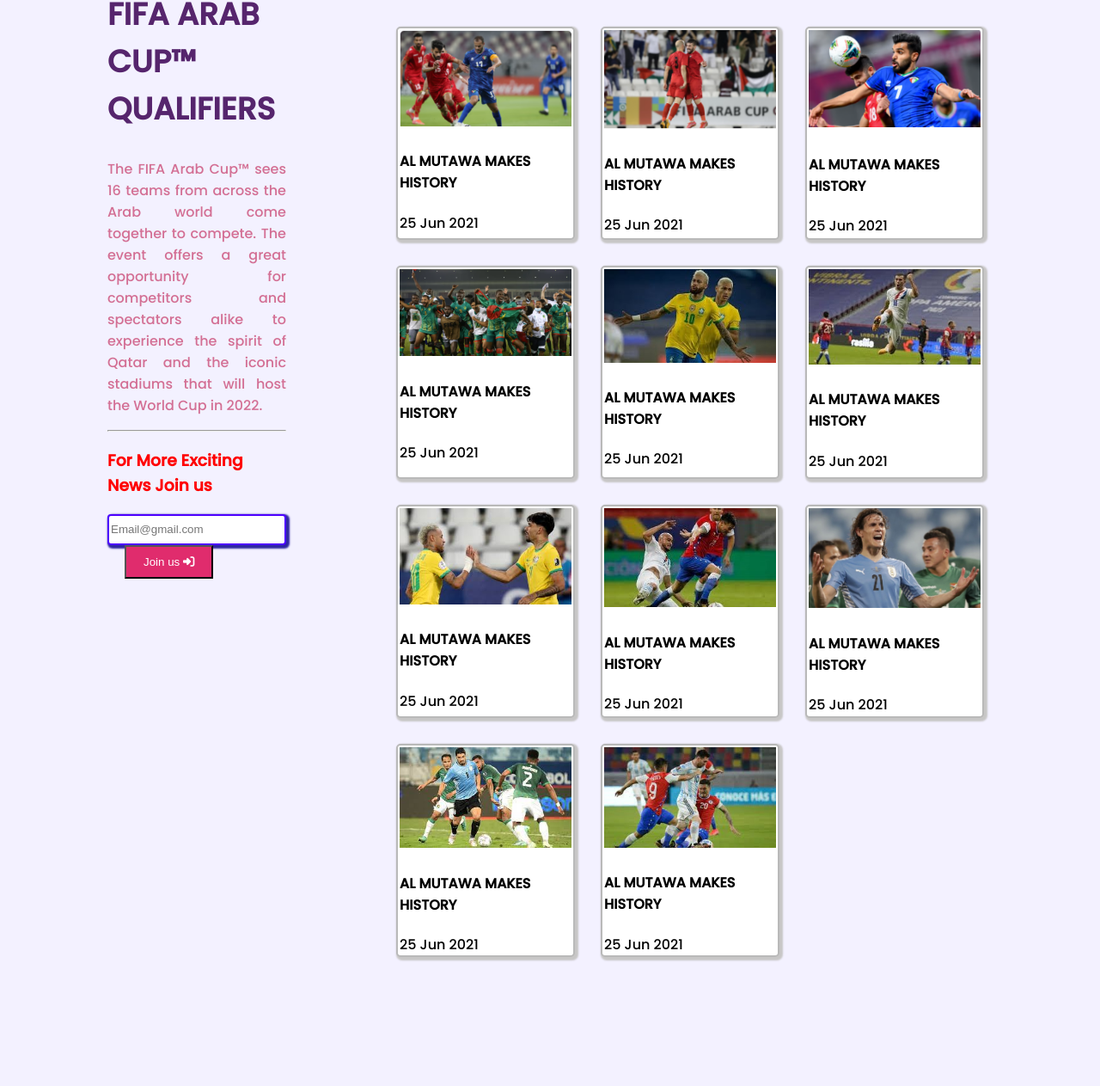
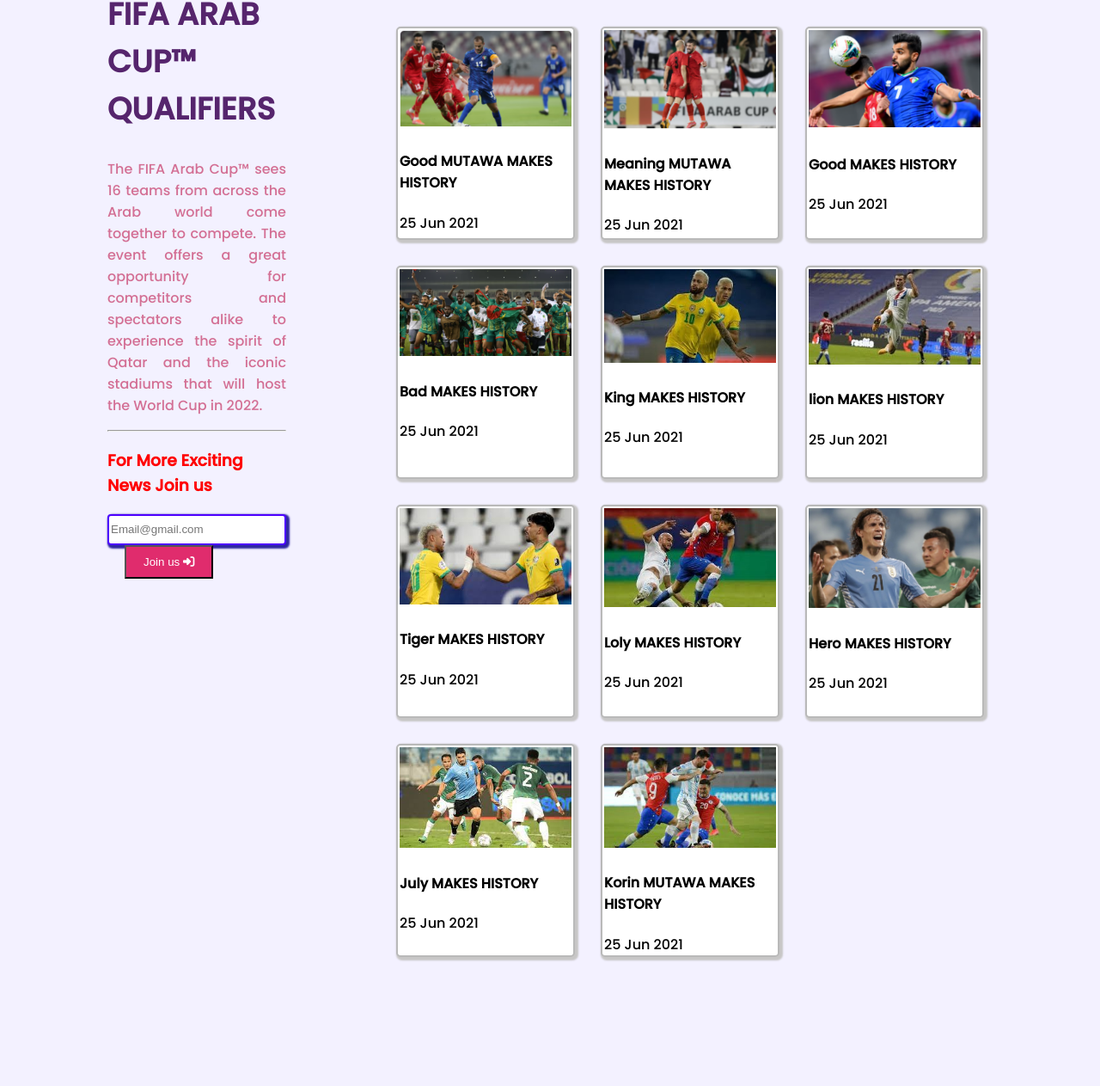
Before and after one commit to Gourab997/responsive-football, a plain HTML site: page index.html in a window 1280 px wide. Shown: the part 3464-4727 px from the top of the page at 86% size. Drawn offline with Linux system fonts and the light colour scheme.

Commit message:
text change

```diff
--- a/index.html
+++ b/index.html
@@ -228,7 +228,7 @@
                 <div class="news">
                     <img src="./images/news/Capture-1.PNG" alt="">
                     <article>
-                        <h4> AL MUTAWA MAKES HISTORY</h4>
+                        <h4> Good MUTAWA MAKES HISTORY</h4>
                         <p>25 Jun 2021</p>
                     </article>
                 </div>
@@ -236,7 +236,7 @@
                 <div class="news">
                     <img src="./images/news/Capture-2.PNG" alt="">
                     <article>
-                        <h4> AL MUTAWA MAKES HISTORY</h4>
+                        <h4> Meaning MUTAWA MAKES HISTORY</h4>
                         <p>25 Jun 2021</p>
                     </article>
                 </div>
@@ -244,14 +244,14 @@
                 <div class="news">
                     <img src="./images/news/Capture-3.PNG" alt="">
                     <article>
-                        <h4> AL MUTAWA MAKES HISTORY</h4>
+                        <h4> Good MAKES HISTORY</h4>
                         <p>25 Jun 2021</p>
                     </article>
                 </div>
                 <div class="news">
                     <img src="./images/news/Capture-4.PNG" alt="">
                     <article>
-                        <h4> AL MUTAWA MAKES HISTORY</h4>
+                        <h4> Bad MAKES HISTORY</h4>
                         <p>25 Jun 2021</p>
                     </article>
                 </div>
@@ -259,14 +259,14 @@
                 <div class="news">
                     <img src="./images/news/new-6.jpg" alt="">
                     <article>
-                        <h4> AL MUTAWA MAKES HISTORY</h4>
+                        <h4> King MAKES HISTORY</h4>
                         <p>25 Jun 2021</p>
                     </article>
                 </div>
                 <div class="news">
                     <img src="./images/news/news-10.jpg" alt="">
                     <article>
-                        <h4> AL MUTAWA MAKES HISTORY</h4>
+                        <h4> lion MAKES HISTORY</h4>
                         <p>25 Jun 2021</p>
                     </article>
                 </div>
@@ -274,14 +274,14 @@
                 <div class="news">
                     <img src="./images/news/news-11.jpg" alt="">
                     <article>
-                        <h4> AL MUTAWA MAKES HISTORY</h4>
+                        <h4> Tiger MAKES HISTORY</h4>
                         <p>25 Jun 2021</p>
                     </article>
                 </div>
                 <div class="news">
                     <img src="./images/news/news-5.jpg" alt="">
                     <article>
-                        <h4> AL MUTAWA MAKES HISTORY</h4>
+                        <h4> Loly MAKES HISTORY</h4>
                         <p>25 Jun 2021</p>
                     </article>
                 </div>
@@ -289,14 +289,14 @@
                 <div class="news">
                     <img src="./images/news/news-6.jpg" alt="">
                     <article>
-                        <h4> AL MUTAWA MAKES HISTORY</h4>
+                        <h4>Hero MAKES HISTORY</h4>
                         <p>25 Jun 2021</p>
                     </article>
                 </div>
                 <div class="news">
                     <img src="./images/news/news-8.jpg" alt="">
                     <article>
-                        <h4> AL MUTAWA MAKES HISTORY</h4>
+                        <h4> July MAKES HISTORY</h4>
                         <p>25 Jun 2021</p>
                     </article>
                 </div>
@@ -304,7 +304,7 @@
                 <div class="news">
                     <img src="./images/news/news-9.jpg" alt="">
                     <article>
-                        <h4> AL MUTAWA MAKES HISTORY</h4>
+                        <h4>Korin MUTAWA MAKES HISTORY</h4>
                         <p>25 Jun 2021</p>
                     </article>
                 </div>
@@ -324,13 +324,14 @@
         <div class="socail-icon">
             <a class="socail-icon" target="__blank" href="https://www.facebook.com/groups/158216997644392"><i
                     class="fab fa-facebook"></i></a>
-            <a class="socail-icon" target="__blank" href="https://www.instagram.com/"><i class="fab fa-instagram"></i></a>
+            <a class="socail-icon" target="__blank" href="https://www.instagram.com/"><i
+                    class="fab fa-instagram"></i></a>
             <a class="socail-icon" target="__blank" href="https://github.com/"><i class="fab fa-github"></i></a>
-            <a class="socail-icon" target="__blank" href="https://www.youtube.com/results?search_query=football+highlights"><i
-                    class="fab fa-youtube"></i>
+            <a class="socail-icon" target="__blank"
+                href="https://www.youtube.com/results?search_query=football+highlights"><i class="fab fa-youtube"></i>
             </a>
         </div>
-          Copyright © 2022 Football
+        Copyright © 2022 Football
 
     </footer>
 
```
